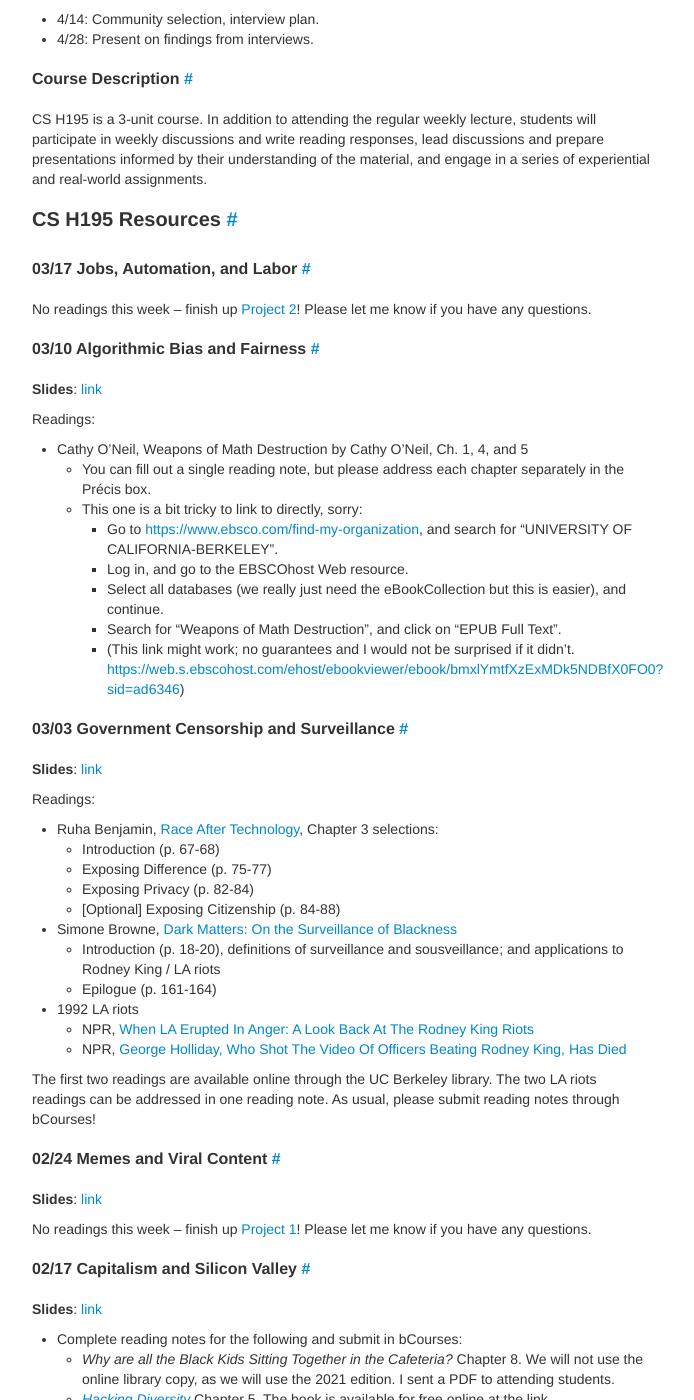
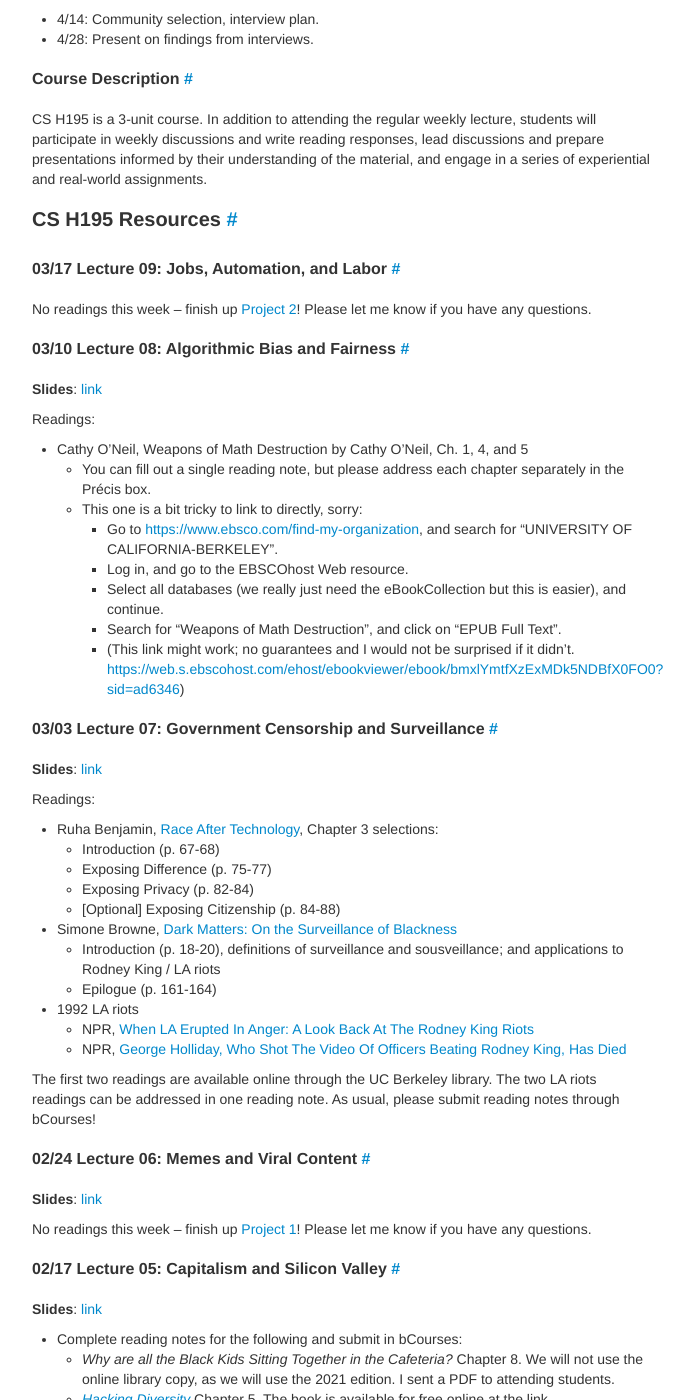
Before and after one commit to Berkeley-CS195/sp23, a Jekyll site: the page built from discussion.md, in a window 1280 px wide and 1400 px high, scrolled down 1989 px. Shown: the whole window, without its empty margins (458-1152 px from the left). Built offline with Jekyll 4.4.1, drawn with Linux system fonts in a browser that asks for light colours; some of the changed text lies outside the part shown.

```diff
--- a/_layouts/cs195-reading.html
+++ b/_layouts/cs195-reading.html
@@ -1,4 +1,4 @@
-<h3 id="lecture{{ page.number }}">{{ page.date | date: "%m/%d" }} {{ page.title }}</h3>
+<h3 id="lecture{{ page.number }}">{{ page.date | date: "%m/%d" }} Lecture {{page.number}}: {{ page.title }}</h3>
 {%- if page.slides.released -%}
   <p><b>Slides</b>: <a href="{{ page.slides.link }}">link</a></p>
 {%- endif -%}
```
Also changed, not shown: collections/_cs195_readings/lecture11.md (+1 -1 lines), collections/_cs195_readings/lecture12.md (+1 -1 lines), collections/_cs195_readings/lecture13.md (+1 -1 lines), collections/_cs195_readings/lecture14.md (+1 -1 lines).
